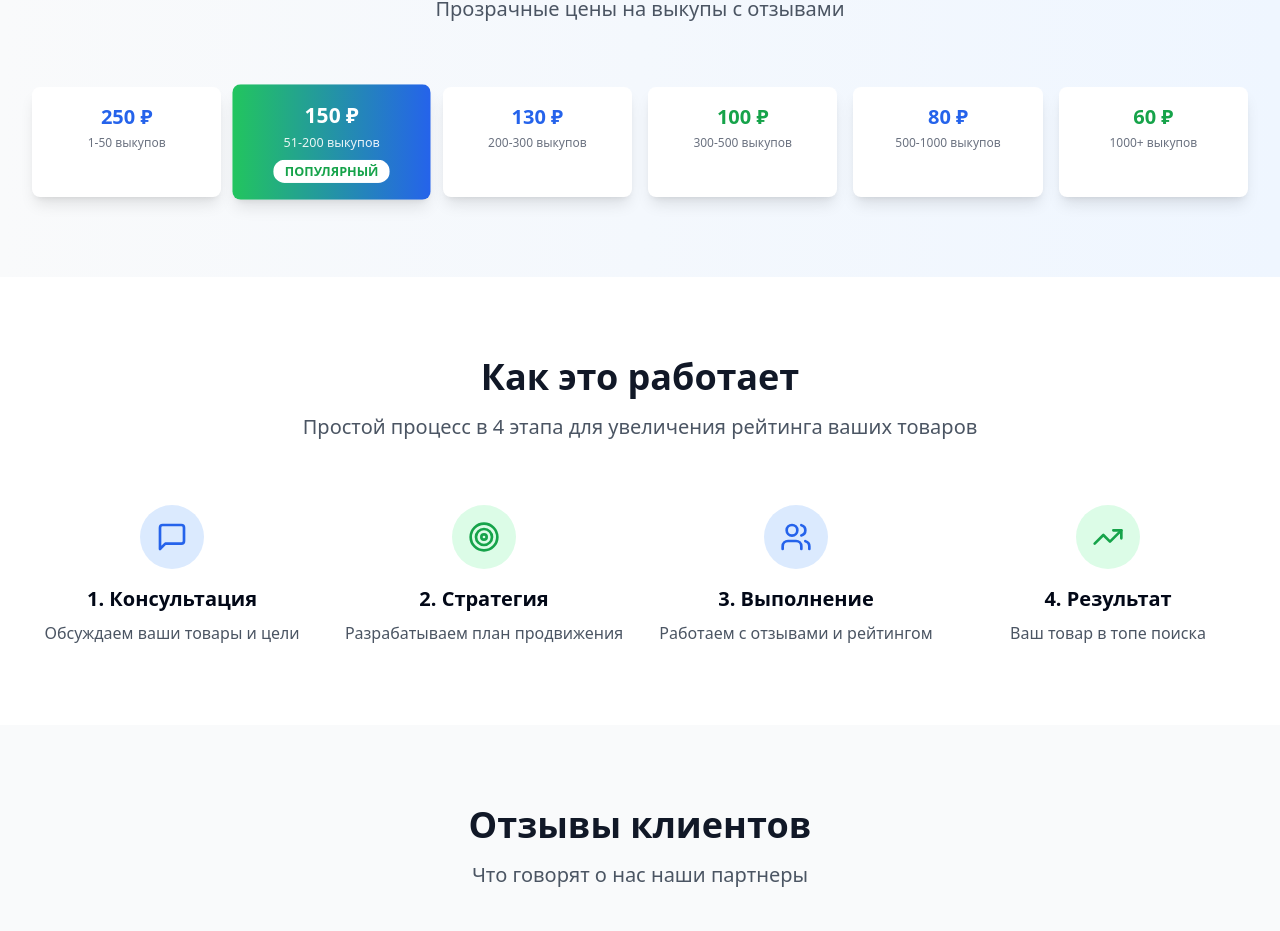
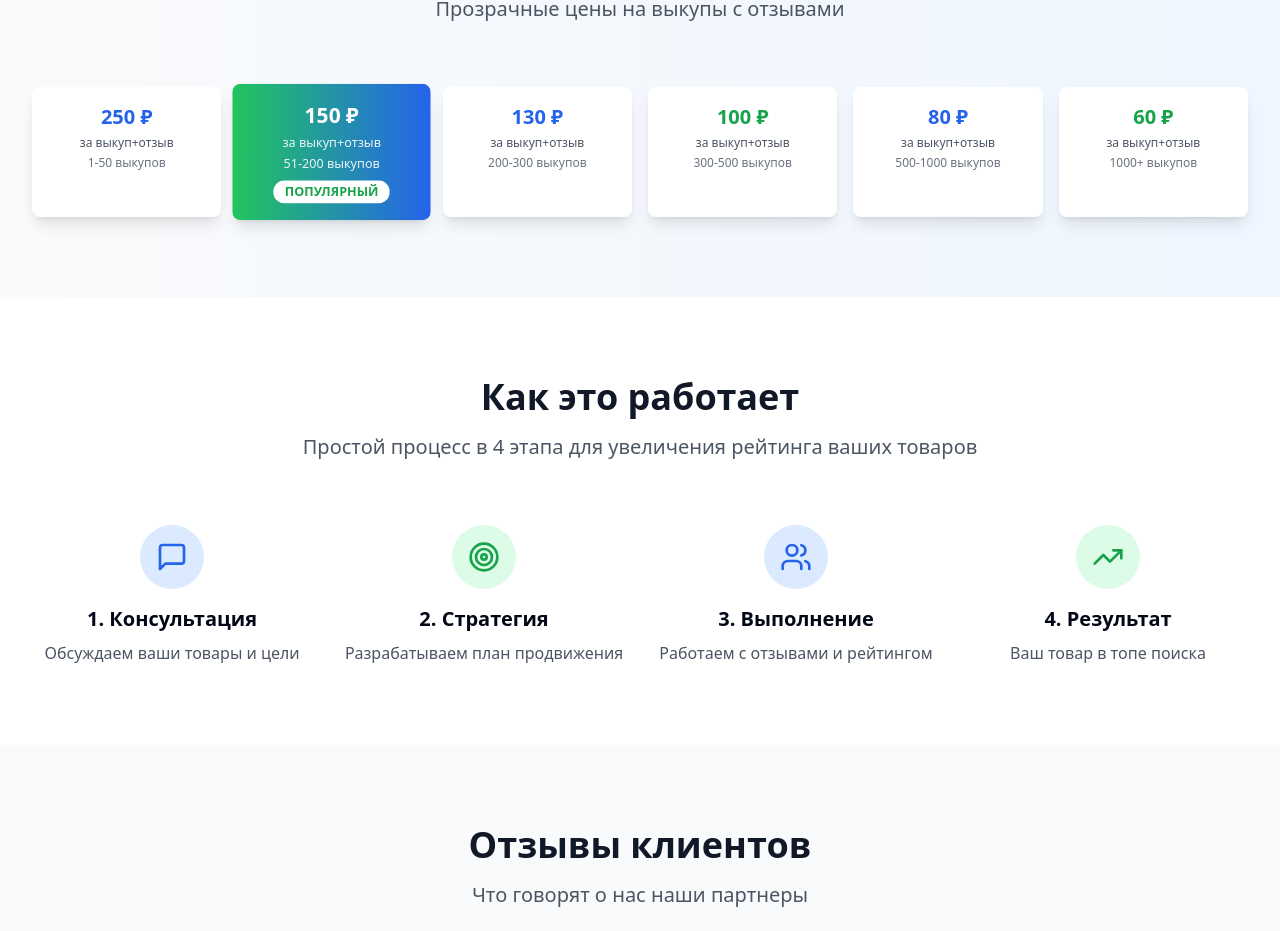
Before and after one commit to Artem2708-boop/ozon-kalkulyator-otzyvov, a React (Vite) app: page / in a window 1280 px wide. Shown: the part 1880-2811 px from the top of the page. Built offline with nearby package versions, Linux system fonts and the light colour scheme.

Commit message:
Добавить описание цен в прайсе

```diff
--- a/src/pages/Index.tsx
+++ b/src/pages/Index.tsx
@@ -436,6 +436,9 @@ const Index = () => {
                   <div className="text-xl font-bold text-blue-600 mb-1">
                     250 ₽
                   </div>
+                  <div className="text-xs text-gray-600 mb-1">
+                    за выкуп+отзыв
+                  </div>
                   <div className="text-xs text-gray-500">1-50 выкупов</div>
                 </div>
               </CardContent>
@@ -445,6 +448,7 @@ const Index = () => {
               <CardContent className="p-4">
                 <div className="text-center">
                   <div className="text-xl font-bold mb-1">150 ₽</div>
+                  <div className="text-xs opacity-90 mb-1">за выкуп+отзыв</div>
                   <div className="text-xs opacity-90">51-200 выкупов</div>
                   <Badge className="mt-2 bg-white text-green-600 text-xs">
                     ПОПУЛЯРНЫЙ
@@ -459,6 +463,9 @@ const Index = () => {
                   <div className="text-xl font-bold text-blue-600 mb-1">
                     130 ₽
                   </div>
+                  <div className="text-xs text-gray-600 mb-1">
+                    за выкуп+отзыв
+                  </div>
                   <div className="text-xs text-gray-500">200-300 выкупов</div>
                 </div>
               </CardContent>
@@ -469,6 +476,9 @@ const Index = () => {
                 <div className="text-center">
                   <div className="text-xl font-bold text-green-600 mb-1">
                     100 ₽
+                  </div>
+                  <div className="text-xs text-gray-600 mb-1">
+                    за выкуп+отзыв
                   </div>
                   <div className="text-xs text-gray-500">300-500 выкупов</div>
                 </div>
@@ -481,6 +491,9 @@ const Index = () => {
                   <div className="text-xl font-bold text-blue-600 mb-1">
                     80 ₽
                   </div>
+                  <div className="text-xs text-gray-600 mb-1">
+                    за выкуп+отзыв
+                  </div>
                   <div className="text-xs text-gray-500">500-1000 выкупов</div>
                 </div>
               </CardContent>
@@ -491,6 +504,9 @@ const Index = () => {
                 <div className="text-center">
                   <div className="text-xl font-bold text-green-600 mb-1">
                     60 ₽
+                  </div>
+                  <div className="text-xs text-gray-600 mb-1">
+                    за выкуп+отзыв
                   </div>
                   <div className="text-xs text-gray-500">1000+ выкупов</div>
                 </div>
```
